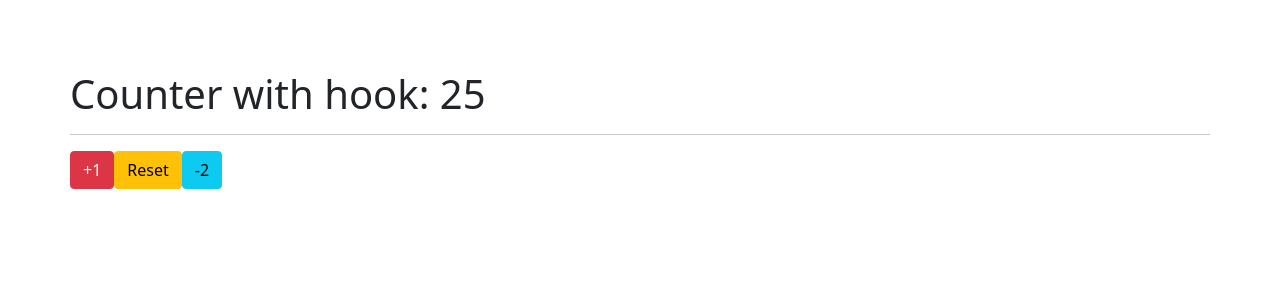
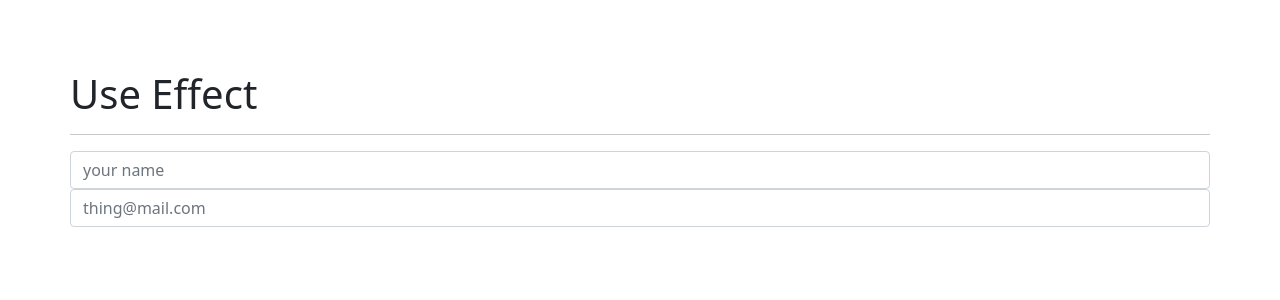
Before and after one commit to Ggyyoul/05-hooks-app, a React (Create React App) app: page / in a window 1280 px wide. Shown: the top 300 px of the page. Built offline with nearby package versions, Linux system fonts and the light colour scheme.

Commit message:
useEffect basic in simpleForm

```diff
--- /dev/null
+++ b/src/component/02-useEffect/SimpleForm.js
@@ -0,0 +1,61 @@
+import { useEffect, useState } from 'react';
+import './effects.css';
+
+export const SimpleForm = () => {
+
+  /*
+   * El useEffec es un hook que nos permite ejecutar un efecto secundario cuando algo ocurra en el
+   *componente
+   */
+
+  const [formState, setFormState] = useState({
+    name: '',
+    email: '',
+  });
+
+  const { name, email } = formState;
+  /*
+  *En el siguiente efecto sol se dispara cuando se renderiza por primera vez el componente
+  */
+  useEffect(() => {
+    console.log('hey');
+  }, []);
+
+  useEffect(() => {
+    console.log('formState Cambio')
+  }, [formState])
+  const handleInputChange = ({ target }) => {
+    setFormState({
+      ...formState,
+      [target.name]: target.value,
+    });
+  };
+  return (
+    <>
+      <h1>Use Effect</h1>
+      <hr />
+      <div className='form-group'>
+        <input
+          type='text'
+          name='name'
+          className='form-control'
+          placeholder='your name'
+          autoComplete='off'
+          value={name}
+          onChange={handleInputChange}
+        />
+      </div>
+      <div className='form-group'>
+        <input
+          type='text'
+          name='email'
+          className='form-control'
+          placeholder='thing@mail.com'
+          autoComplete='off'
+          value={email}
+          onChange={handleInputChange}
+        />
+      </div>
+    </>
+  );
+};
--- /dev/null
+++ b/src/component/02-useEffect/effects.css
@@ -0,0 +1,3 @@
+body {
+  padding: 70px;
+}
--- a/src/index.js
+++ b/src/index.js
@@ -2,6 +2,7 @@ import React from 'react';
 import ReactDOM from 'react-dom';
 //import App from './App';
 //import { CounterApp } from './component/01-use-state/CounterApp';
-import { CounterWithCustomHook } from './component/01-use-state/CounterWithCustomHook';
+//import { CounterWithCustomHook } from './component/01-use-state/CounterWithCustomHook';
+import { SimpleForm } from './component/02-useEffect/SimpleForm';
 
-ReactDOM.render(<CounterWithCustomHook />, document.getElementById('root'));
+ReactDOM.render(<SimpleForm />, document.getElementById('root'));
```
